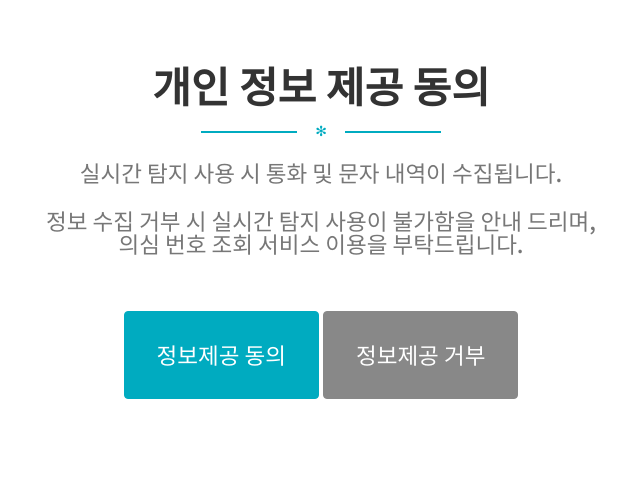
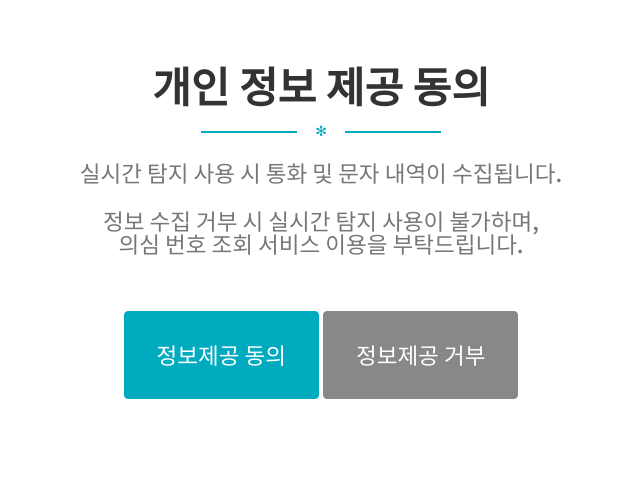
Before and after one commit to hyeokmin00/SKKU_KKKC, a Django app: page /agreement/ in a window 1280 px wide. Shown: the part 71-567 px from the top of the page, without its empty margins (319-959 px from the left). Run offline with Django 4.2, Linux system fonts and the light colour scheme; some libraries are stand-ins or nearby versions; some web fonts are replaced.

Commit message:
agreement page

```diff
--- a/phishing/templates/agreement.html
+++ b/phishing/templates/agreement.html
@@ -8,7 +8,7 @@
                 <div class="separator separator-info">✻</div>
                 <h3 id="NSK" class="text-gray">실시간 탐지 사용 시 통화 및 문자 내역이 수집됩니다.<br>
                     <br>
-                    정보 수집 거부 시 실시간 탐지 사용이 불가함을 안내 드리며,<br>
+                    정보 수집 거부 시 실시간 탐지 사용이 불가하며,<br>
                     의심 번호 조회 서비스 이용을 부탁드립니다.
                 </h3>
                 <br>
```
